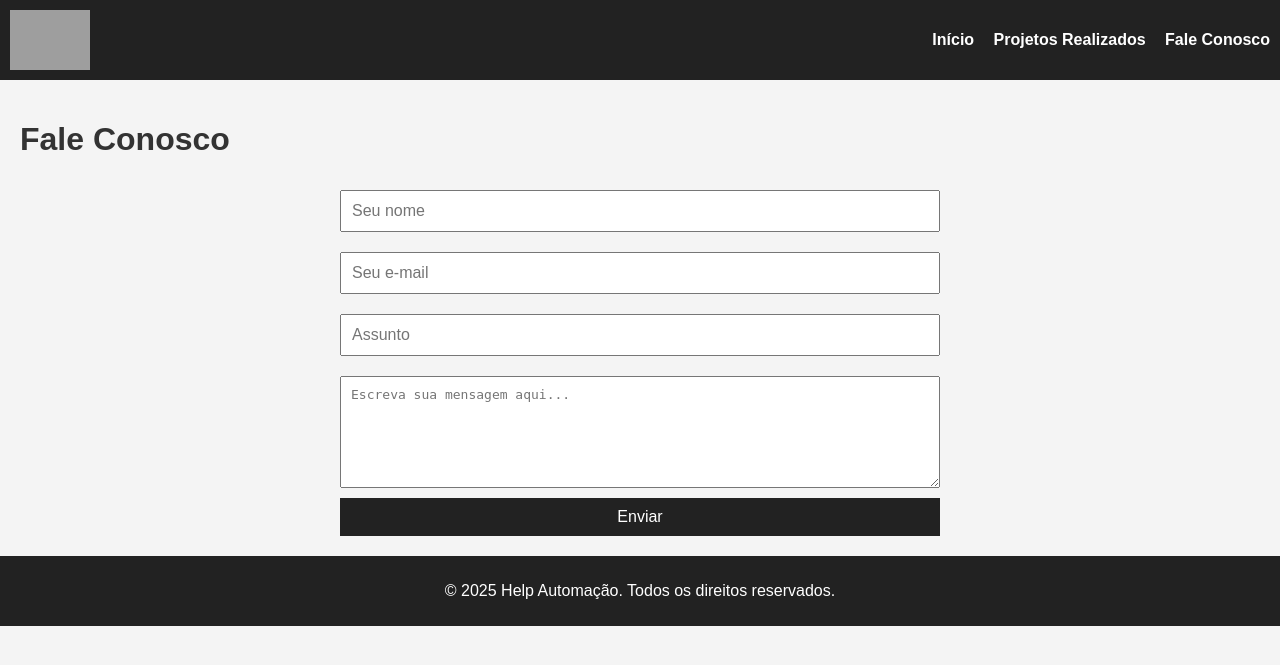
After one commit to hosi3328/help-automacao, a PHP site: page /contato.html in a window 1280 px wide. The commit adds this page. Shown: the top 665 px of the page. Run offline with PHP 8.4, Linux system fonts and the light colour scheme; grey boxes are pictures that could not be loaded.

Commit message:
Add files via upload

```diff
--- /dev/null
+++ b/contato.html
@@ -0,0 +1,34 @@
+<!DOCTYPE html>
+<html lang="pt-BR">
+<head>
+    <meta charset="UTF-8">
+    <meta name="viewport" content="width=device-width, initial-scale=1.0">
+    <title>Fale Conosco</title>
+    <link rel="stylesheet" href="style.css">
+</head>
+<body>
+    <header>
+        <img src="galeria/LOGO-REDUZIDO.png" alt="Logo Help Automação" class="logo">
+        <nav>
+            <a href="index.html">Início</a>
+            <a href="projetos.html">Projetos Realizados</a>
+            <a href="contato.html">Fale Conosco</a>
+        </nav>
+    </header>
+
+    <main>
+        <h1>Fale Conosco</h1>
+        <form action="https://formsubmit.co/helpautomacaoserv@gmail.com" method="POST">
+            <input type="text" name="name" placeholder="Seu nome" required>
+            <input type="email" name="email" placeholder="Seu e-mail" required>
+            <input type="text" name="subject" placeholder="Assunto" required>
+            <textarea name="message" placeholder="Escreva sua mensagem aqui..." required rows="6"></textarea>
+            <button type="submit">Enviar</button>
+        </form>
+    </main>
+
+    <footer>
+        <p>&copy; 2025 Help Automação. Todos os direitos reservados.</p>
+    </footer>
+</body>
+</html>
--- a/style.css
+++ b/style.css
@@ -3,20 +3,55 @@ body {
     font-family: Arial, sans-serif;
     margin: 0;
     padding: 0;
-  background-color: #f4f4f4;
+    background: #f4f4f4;
     color: #333;
 }
-header, footer {
-  background-color: #0066cc;
+header {
+    background: #222;
+    padding: 10px;
     color: white;
-  padding: 20px;
-  text-align: center;
+    display: flex;
+    align-items: center;
+    justify-content: space-between;
+}
+.logo {
+    height: 60px;
 }
 nav a {
-  margin: 0 10px;
     color: white;
+    margin-left: 15px;
     text-decoration: none;
+    font-weight: bold;
 }
 main {
     padding: 20px;
 }
+.slogan {
+    font-size: 1.2em;
+    color: #555;
+}
+form {
+    max-width: 600px;
+    margin: auto;
+    display: flex;
+    flex-direction: column;
+}
+form input, form textarea {
+    margin: 10px 0;
+    padding: 10px;
+    font-size: 1em;
+}
+form button {
+    padding: 10px;
+    font-size: 1em;
+    background: #222;
+    color: white;
+    border: none;
+    cursor: pointer;
+}
+footer {
+    text-align: center;
+    background: #222;
+    color: white;
+    padding: 10px;
+}
```
Also changed, not shown: index.html (+28 -12 lines). Lines whose indentation alone changed are shown as unchanged.
